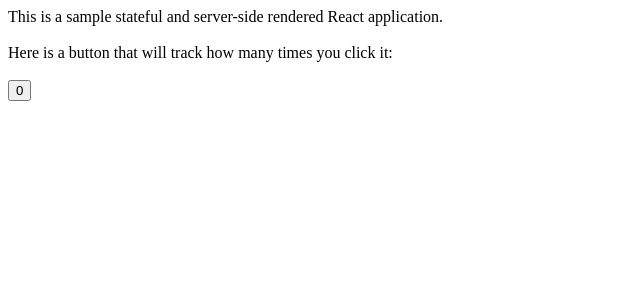
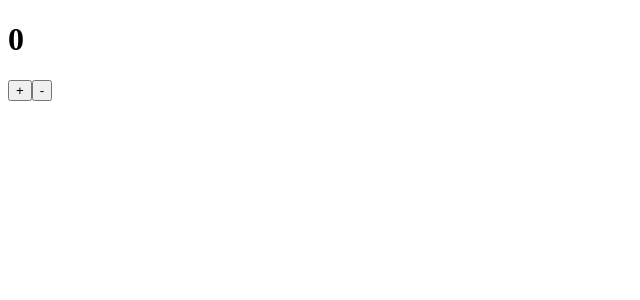
Before and after one commit to wiliamtaesunglee/react-redux-fundamentals, a React app: page / in a window 1280 px wide. Shown: the top 300 px of the page, without its empty margins (0-640 px from the left). Built offline with nearby package versions, Linux system fonts and the light colour scheme; the HTML template or start-up script is replaced by a standard one.

Commit message:
counter state added

```diff
--- a/src/components/App.js
+++ b/src/components/App.js
@@ -1,18 +1,13 @@
-import React, { useState } from 'react';
+'use strict'
+
+import React from 'react';
+import Counter from './counter'
 
 export default function App() {
-    const [count, setCount] = useState(0);
+
     return (
         <div>
-            This is a sample stateful and server-side
-            rendered React application.
-            <br />
-            <br />
-            Here is a button that will track
-            how many times you click it:
-            <br />
-            <br />
-            <button onClick={() => setCount(count + 1)}>{count}</button>
+            <Counter />
         </div>
     );
 }
--- /dev/null
+++ b/src/components/counter.js
@@ -0,0 +1,26 @@
+import React, {PureComponent} from 'react'
+
+class Counter extends PureComponent {
+    constructor () {
+        super()
+        this.state = {
+            counter: 0
+        }
+        this.increment = () => { this.setState({counter: this.state.counter + 1})}
+        this.decrement = () => { this.setState({counter: this.state.counter - 1})}
+
+    }
+    render() {
+    const { counter } = this.state
+
+        return (
+            <div>
+                <h1>{counter}</h1>
+                <button onClick={this.increment}>+</button>
+                <button onClick={this.decrement}>-</button>
+            </div>
+        )
+    }
+}
+
+export default Counter
```
